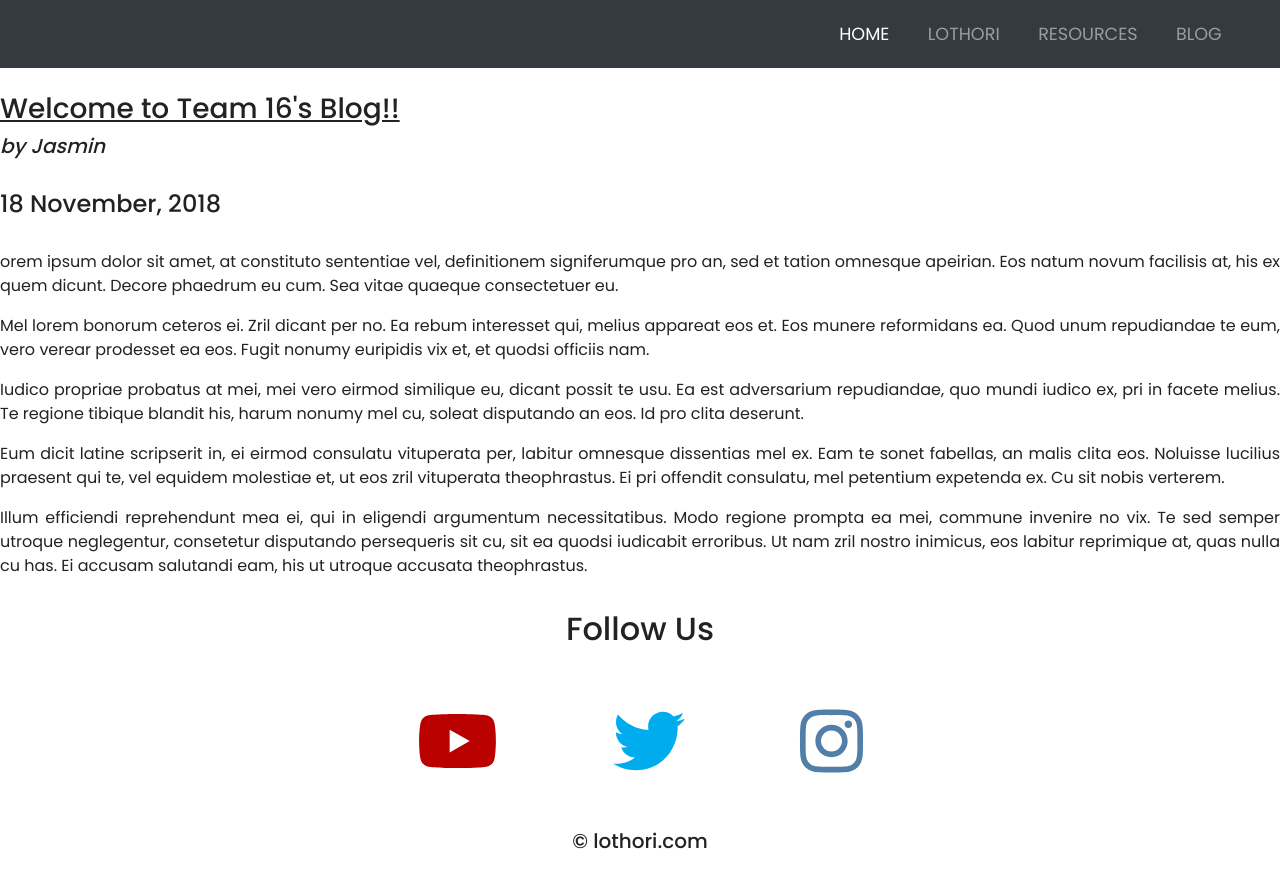
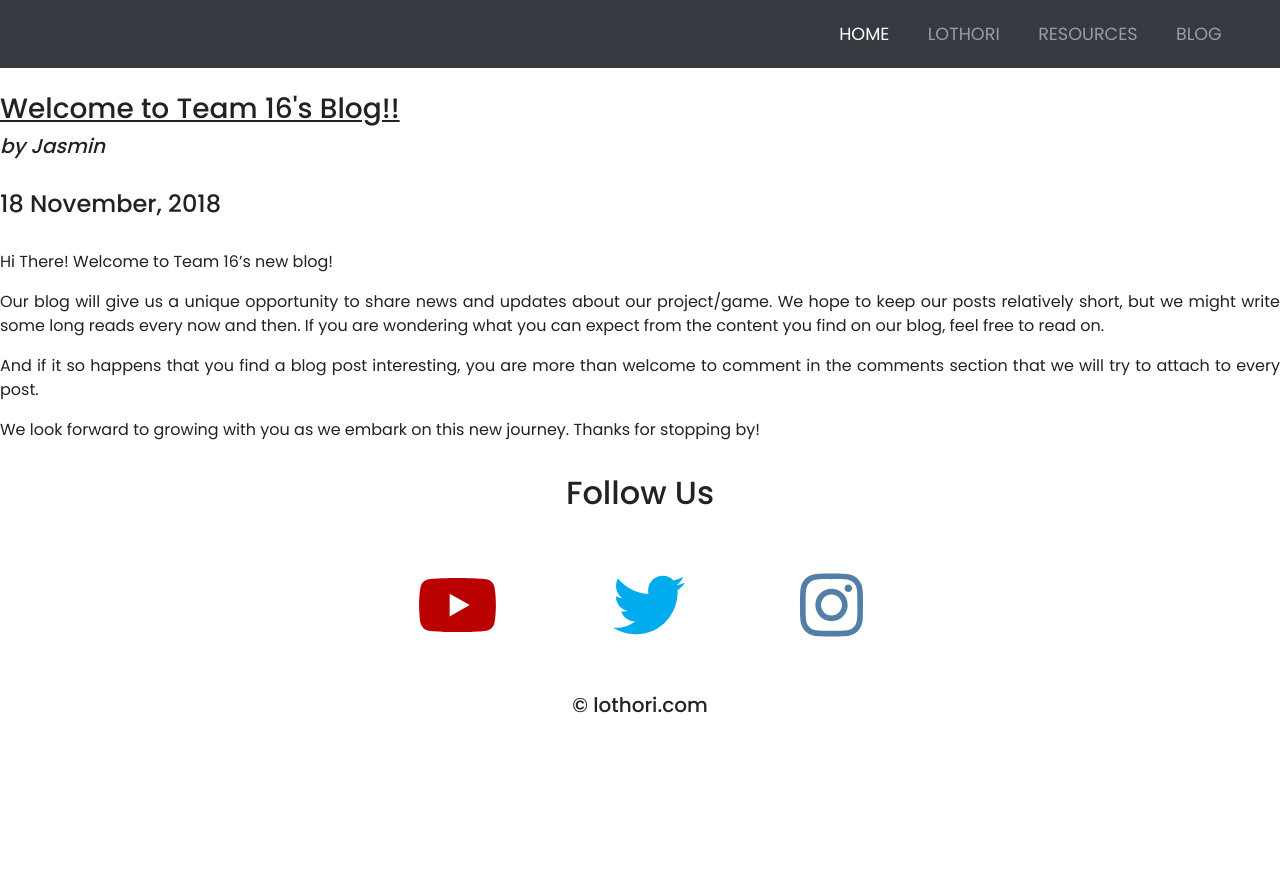
Before and after one commit to mohamedjasmin/lothoriold, a Jekyll site: the page built from _posts/2018-11-18-welcome.md, in a window 1280 px wide. Shown: the top 888 px of the page. Built offline with Jekyll 4.4.1, drawn with Linux system fonts in a browser that asks for light colours; nearby versions of some CDN libraries; comment, search, counter and statistics services are not loaded.

Commit message:
changed jekyll to blog and added some text

```diff
--- a/_posts/2018-11-18-welcome.md
+++ b/_posts/2018-11-18-welcome.md
@@ -2,37 +2,32 @@
 layout: wrapper
 title:  "Welcome to Team 16's Blog!!"
 date:   2018-11-18 04:58:02
-categories: jekyll update
+categories: blog update
 author: by Jasmin
 comments: true
 published: true
 ---
 
+Hi There!
+Welcome to Team 16's new blog!
 
-orem ipsum dolor sit amet, at constituto sententiae vel, definitionem signiferumque pro an, sed et tation omnesque apeirian. Eos natum novum facilisis at, his ex quem dicunt. Decore phaedrum eu cum. Sea vitae quaeque consectetuer eu.
+Our blog will give us a unique opportunity to share news and updates about our project/game.
+We hope to keep our posts relatively short, but we might write some long reads every now and then.
+If you are wondering what you can expect from the content you find on our blog, feel free to read on.
 
-Mel lorem bonorum ceteros ei. Zril dicant per no. Ea rebum interesset qui, melius appareat eos et. Eos munere reformidans ea. Quod unum repudiandae te eum, vero verear prodesset ea eos. Fugit nonumy euripidis vix et, et quodsi officiis nam.
+And if it so happens that you find a blog post interesting, you are more than welcome to comment in the comments section that we will try to attach to every post.
 
-Iudico propriae probatus at mei, mei vero eirmod similique eu, dicant possit te usu. Ea est adversarium repudiandae, quo mundi iudico ex, pri in facete melius. Te regione tibique blandit his, harum nonumy mel cu, soleat disputando an eos. Id pro clita deserunt.
+We look forward to growing with you as we embark on this new journey. Thanks for stopping by!
 
-Eum dicit latine scripserit in, ei eirmod consulatu vituperata per, labitur omnesque dissentias mel ex. Eam te sonet fabellas, an malis clita eos. Noluisse lucilius praesent qui te, vel equidem molestiae et, ut eos zril vituperata theophrastus. Ei pri offendit consulatu, mel petentium expetenda ex. Cu sit nobis verterem.
 
-Illum efficiendi reprehendunt mea ei, qui in eligendi argumentum necessitatibus. Modo regione prompta ea mei, commune invenire no vix. Te sed semper utroque neglegentur, consetetur disputando persequeris sit cu, sit ea quodsi iudicabit erroribus. Ut nam zril nostro inimicus, eos labitur reprimique at, quas nulla cu has. Ei accusam salutandi eam, his ut utroque accusata theophrastus.
 
 
 {% if page.comments %}
 <div id="disqus_thread"></div>
 <script>
-
-/**
-*  RECOMMENDED CONFIGURATION VARIABLES: EDIT AND UNCOMMENT THE SECTION BELOW TO INSERT DYNAMIC VALUES FROM YOUR PLATFORM OR CMS.
-*  LEARN WHY DEFINING THESE VARIABLES IS IMPORTANT: https://disqus.com/admin/universalcode/#configuration-variables*/
-/*
 var disqus_config = function () {
-this.page.url = PAGE_URL;  // Replace PAGE_URL with your page's canonical URL variable
-this.page.identifier = PAGE_IDENTIFIER; // Replace PAGE_IDENTIFIER with your page's unique identifier variable
-};
-*/
+this.page.url = PAGE_URL;
+this.page.identifier = PAGE_IDENTIFIER;
 (function() { // DON'T EDIT BELOW THIS LINE
 var d = document, s = d.createElement('script');
 s.src = 'https://lothori16.disqus.com/embed.js';
```
Also changed, not shown: other parts of _posts/2018-11-18-welcome.md (+0 -1 lines).
